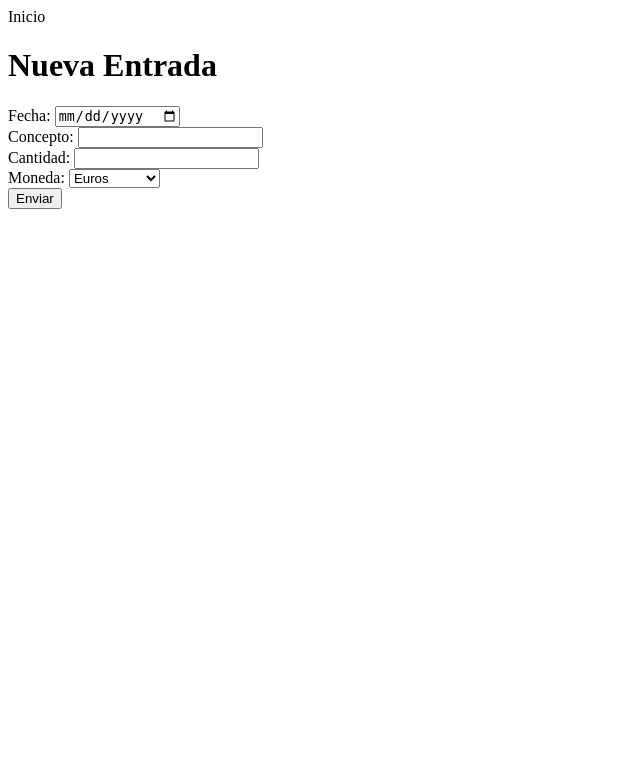
After one commit to JosegCv/kata06, a Flask app: page /new_movement in a window 1280 px wide. The commit adds this page. Shown: the top 783 px of the page, without its empty margins (0-640 px from the left). Run offline with Flask 3, Linux system fonts and the light colour scheme.

Commit message:
primera grabacion

```diff
--- a/main.py
+++ b/main.py
@@ -1 +1,3 @@
 from mi_cartera import app
+
+from mi_cartera import routes
--- /dev/null
+++ b/mi_cartera/routes.py
@@ -0,0 +1,23 @@
+from mi_cartera import app
+from flask import render_template, request, redirect
+import csv
+@app.route("/")
+
+def index():
+    f = open("movements.dat", "r")
+    reader= csv.DictReader(f, delimiter=",", quotechar='"')
+    movements = list(reader)
+    return render_template("index.html", The_movements=movements)
+
+@app.route("/new_movement", methods=["GET", "POST"])
+def new_mov():
+    if request.method == "GET":
+        return render_template("new.html")
+    else:
+        data= request.form
+        f = open("movements.dat", "a")
+        writer= csv.DictWriter(f, data.keys())
+        writer.writerow(data)
+        f.close()
+
+        return redirect("/")
--- /dev/null
+++ b/mi_cartera/templates/new.html
@@ -0,0 +1,48 @@
+<html lang="en">
+<head>
+    <meta charset="UTF-8">
+    <meta name="viewport" content="width=device-width, initial-scale=1.0">
+    <title>Mi Cartera - Nuevo</title>
+</head>
+<body>
+    <nav>
+        <a= href="/">Inicio</a>
+    </nav>
+    <main>
+        <h1>Nueva Entrada</h1>
+        <form action="/new_movement" method="post">
+            <div>
+            <label for="date">Fecha:</label>
+            <input type="date" name="fecha" id="date">
+
+            </div>
+            <div>
+            <label for="abstract">
+                Concepto:
+
+            </label>
+            <input type="text" name="abstract" id="abstract">
+        </div>
+        <div>
+            <label for="amount">
+                Cantidad:
+            </label>
+            <input type="number" name="amount" id="amount" step="0.01">
+        </div>
+        <div>
+            <label for="currency">
+                Moneda:
+            </label>
+            <select name="currency" id="currency">
+                <option value="EUR">Euros</option>
+                <option value="USD">americanos</option>
+            </select>
+        </div>
+        <div>
+            <input type="submit"  name="submit" id="submit" value="Enviar">
+        </div>
+        </form>
+    </main>
+
+</body>
+</html>
```
Also changed, not shown: mi_cartera/__init__.py (+1 -9 lines), mi_cartera/templates/index.html (+8 -5 lines), 2 other files.
